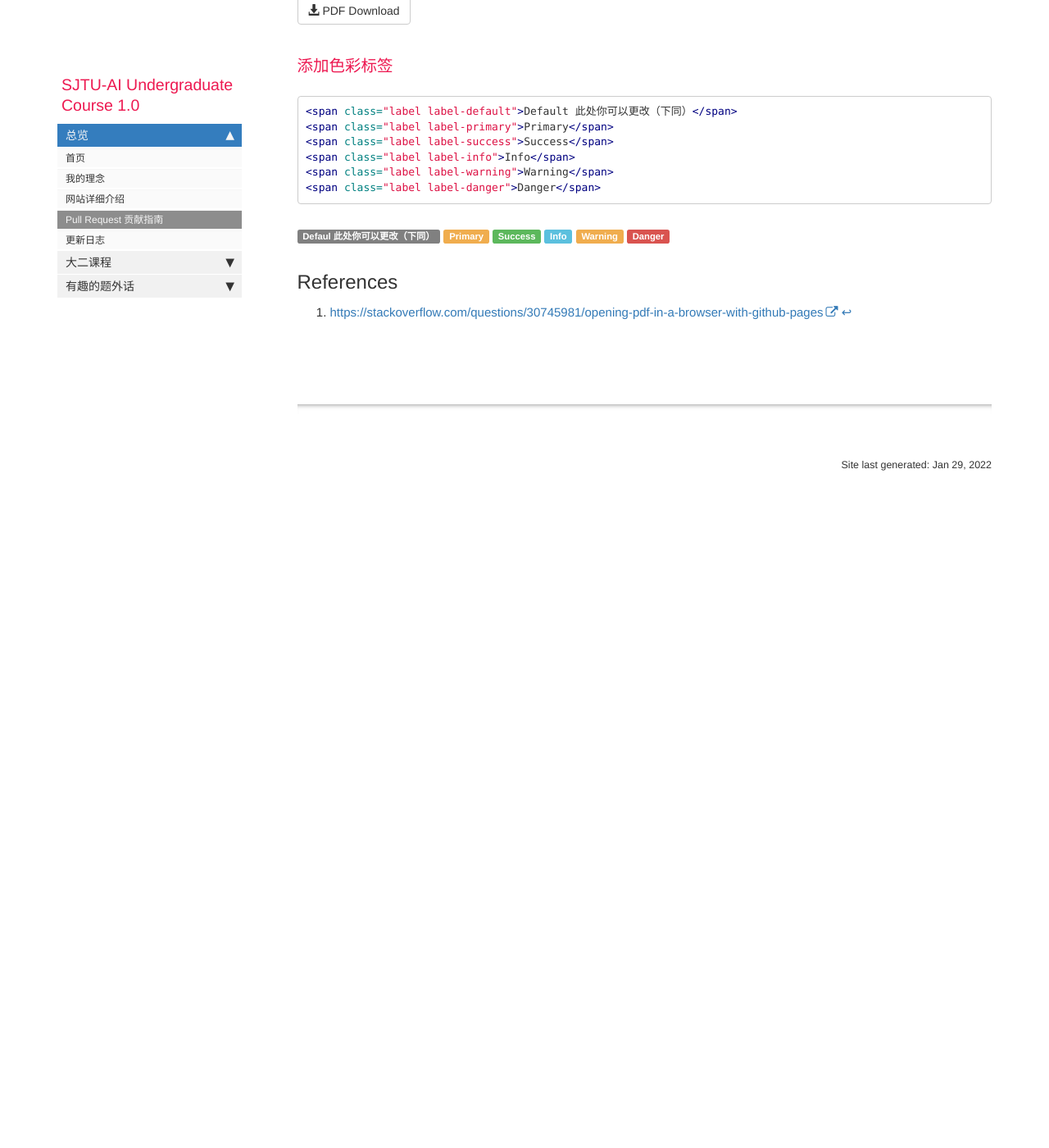
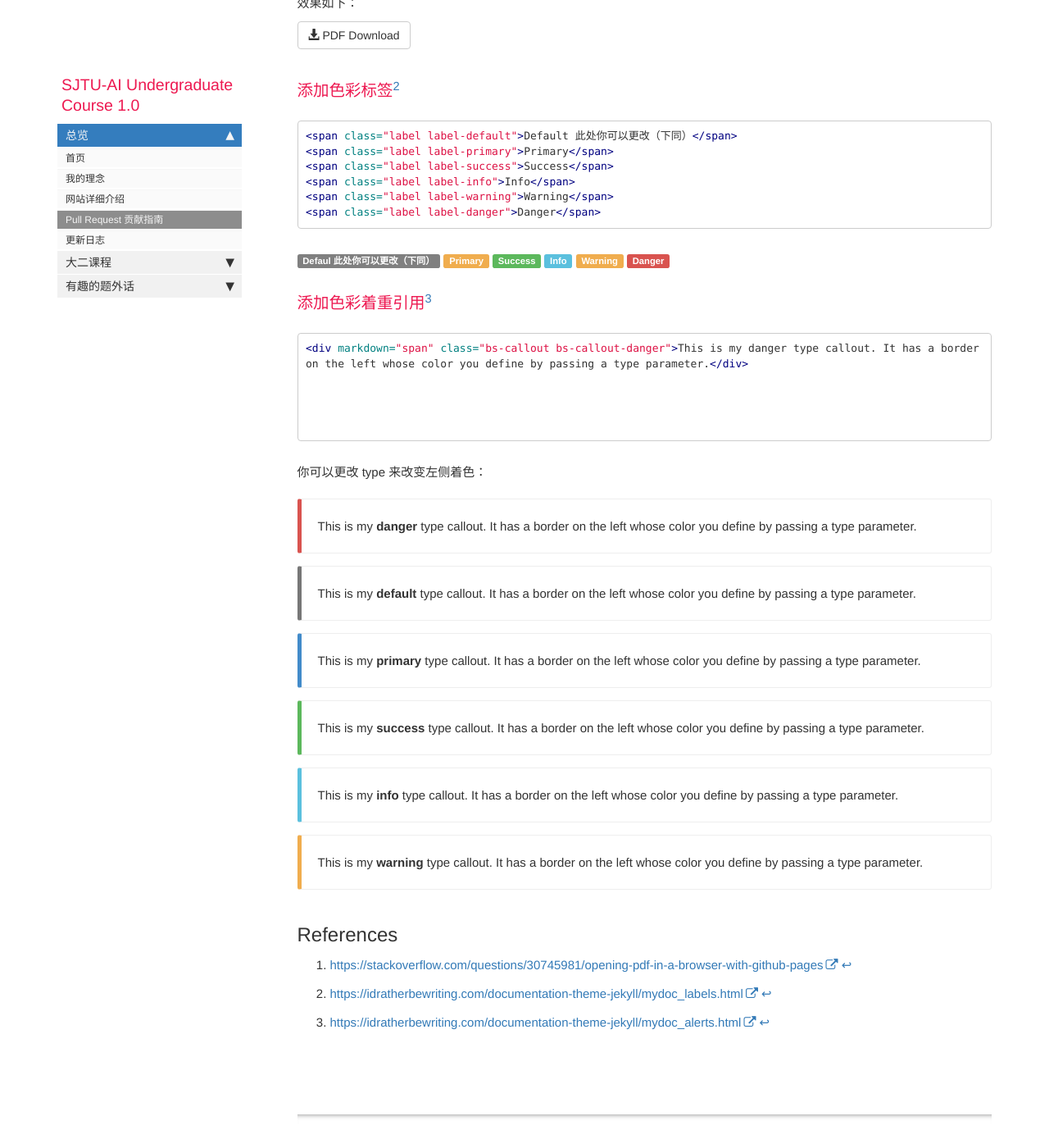
Before and after one commit to aisjtu/aisjtu.github.io, a Jekyll site: the page built from docs/pages/mydoc/mydoc_format_req.md, in a window 1280 px wide and 1400 px high, scrolled down 1539 px. Shown: the whole window at 82% size. Built offline with Jekyll 4.4.1, drawn with Linux system fonts in a browser that asks for light colours; comment, search, counter and statistics services are not loaded; before the commit the page ends 2169 px from its top, so only the background shows below that; some of the changed text lies outside the part shown.

Commit message:
Update mydoc_format_req.md

````diff
--- a/docs/pages/mydoc/mydoc_format_req.md
+++ b/docs/pages/mydoc/mydoc_format_req.md
@@ -21,16 +21,16 @@ folder: mydoc
 
 ## 拓展功能
 
-我使用了Tom Johnson *et al.* 制作的 [documentation-theme-jekyll](https://github.com/tomjoht/documentation-theme-jekyll) 模版，因此关于更多实施细节：可查阅网站 [https://idratherbewriting.com/documentation-theme-jekyll/mydoc_adding_tooltips.html](https://idratherbewriting.com/documentation-theme-jekyll/mydoc_adding_tooltips.html) 中 Formatting 下的多个 subsections. **当然，我会在本节中简明地介绍他们的用法。**
+我使用了 Tom Johnson *et al.* 制作的 [documentation-theme-jekyll](https://github.com/tomjoht/documentation-theme-jekyll) 模版，因此关于更多实施细节：可查阅网站 [https://idratherbewriting.com/documentation-theme-jekyll/mydoc_adding_tooltips.html](https://idratherbewriting.com/documentation-theme-jekyll/mydoc_adding_tooltips.html) 中 Formatting 下的多个 subsections. **当然，我会在本节中简明地介绍他们的用法。**
 
 同时基于一些基本的html知识，我也会在本小节中给出一些**额外的拓展功能的实现方法**。
 
 Remark: the References Part may be **practical**.
 
-### 预览PDF文件
+### 预览PDF文件[^1]
 
 1. 将文件添加至 `/docs/Rsr_pdf/文件夹/文件名.pdf` 中。此处我们假设文件夹为“21”，文件名是“线性优化凸优化”。
-1. 在 Markdown 文件中的对应位置添加如下代码[^1]：你可以调节 height 以控制高度。
+1. 在 Markdown 文件中的对应位置添加如下代码：你可以调节 height 以控制高度。
 
 
 ```html
@@ -53,7 +53,7 @@ Remark: the References Part may be **practical**.
 
 <a target="\_blank" class="noCrossRef" href="{{ "https://github.com/anyeZHY/path/file.pdf"}}"><button type="button" class="btn btn-default" aria-label="Left Align"><span class="glyphicon glyphicon-download-alt" aria-hidden="true"></span> PDF Download</button></a>
 
-### 添加色彩标签
+### 添加色彩标签[^2]
 
 ```html
 <span class="label label-default">Default 此处你可以更改（下同）</span>
@@ -71,9 +71,32 @@ Remark: the References Part may be **practical**.
 <span class="label label-warning">Warning</span>
 <span class="label label-danger">Danger</span>
 
+### 添加色彩着重引用[^3]
+
+```html
+{% include callout.html content="This is my danger type callout. It has a border on the left whose color you define by passing a type parameter." type="danger" %}
+```
+
+你可以更改 type 来改变左侧着色：
+
+{% include callout.html content="This is my **danger** type callout. It has a border on the left whose color you define by passing a type parameter." type="danger" %}
+
+{% include callout.html content="This is my **default** type callout. It has a border on the left whose color you define by passing a type parameter." type="default" %}
+
+{% include callout.html content="This is my **primary** type callout. It has a border on the left whose color you define by passing a type parameter." type="primary" %}
+
+{% include callout.html content="This is my **success** type callout. It has a border on the left whose color you define by passing a type parameter." type="success" %}
+
+{% include callout.html content="This is my **info** type callout. It has a border on the left whose color you define by passing a type parameter." type="info" %}
+
+{% include callout.html content="This is my **warning** type callout. It has a border on the left whose color you define by passing a type parameter." type="warning" %}
+
+
+
 ## References
 
 [^1]: [https://stackoverflow.com/questions/30745981/opening-pdf-in-a-browser-with-github-pages](https://stackoverflow.com/questions/30745981/opening-pdf-in-a-browser-with-github-pages)
-
+[^2]: [https://idratherbewriting.com/documentation-theme-jekyll/mydoc_labels.html](https://idratherbewriting.com/documentation-theme-jekyll/mydoc_labels.html)
+[^3]: [https://idratherbewriting.com/documentation-theme-jekyll/mydoc_alerts.html](https://idratherbewriting.com/documentation-theme-jekyll/mydoc_alerts.html)
 
 {% include links.html %}
````
